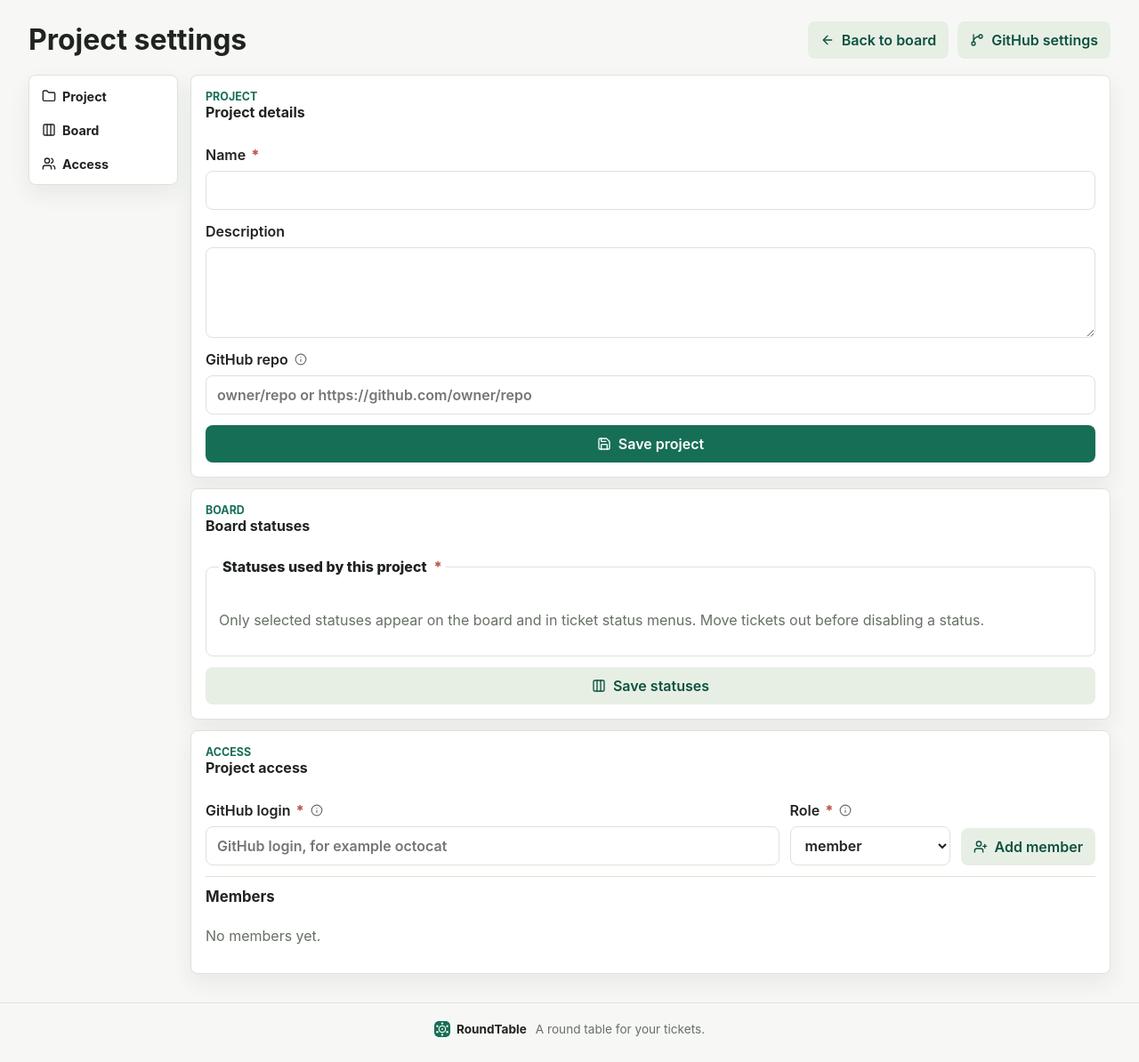
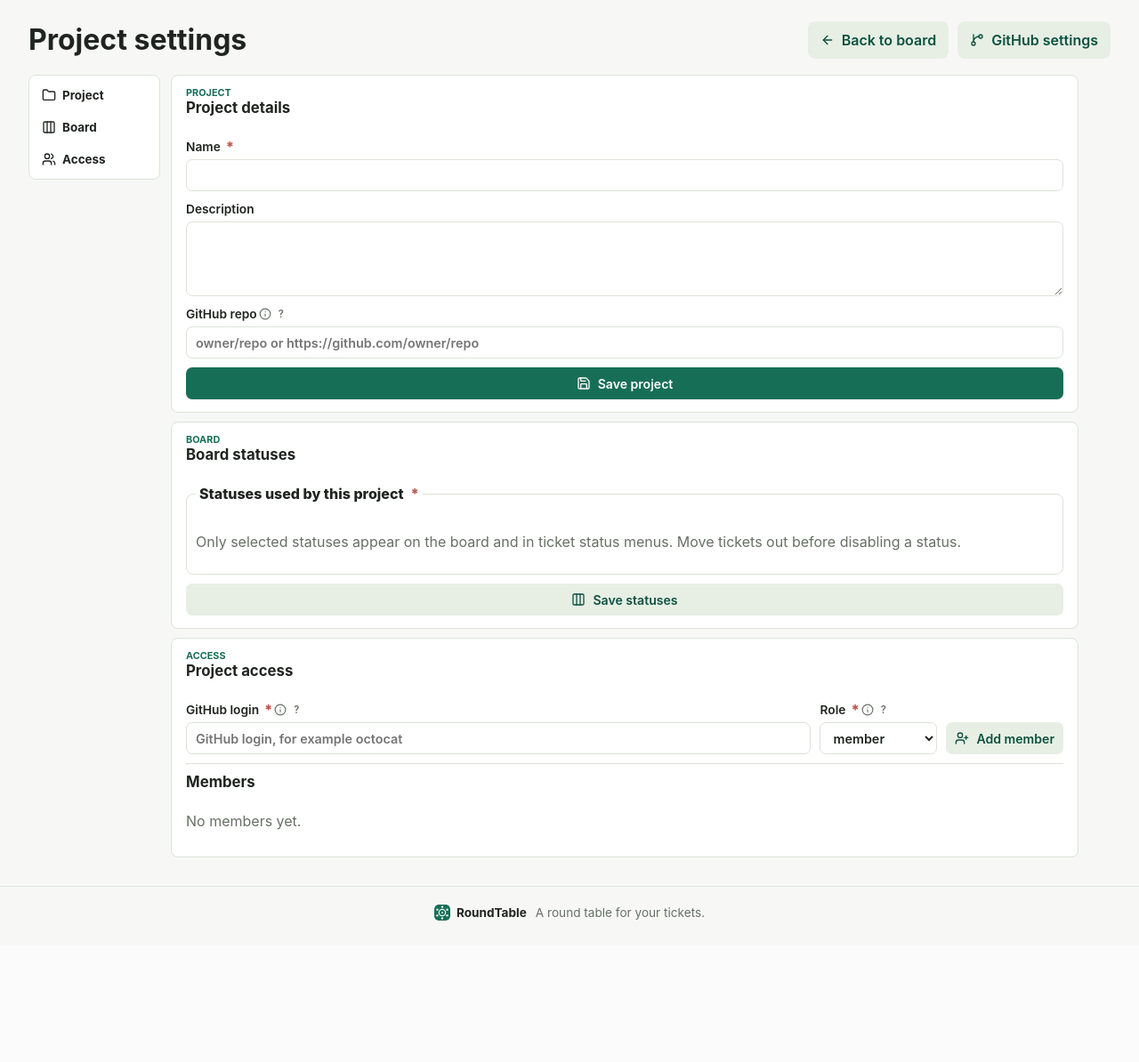
Before and after one commit to q121212/RoundTable, a FastAPI app: template app/templates/project_settings.html in a window 1280 px wide. Shown: the part 64-1258 px from the top of the page at 89% size. After the commit the page ends 1099 px from the top, so only its background shows below. Run offline with FastAPI, Linux system fonts and the light colour scheme; the template is opened without the code that fills it, so the values that code supplies are empty.

Commit message:
Tighten desktop settings density

```diff
--- a/app/static/styles.css
+++ b/app/static/styles.css
@@ -2222,6 +2222,168 @@ a.ticket-key:hover {
   margin-top: 0;
 }
 
+@media (min-width: 901px) {
+  .project-settings-layout {
+    grid-template-columns: 148px minmax(0, 1fr);
+    gap: 12px;
+    max-width: 1180px;
+  }
+
+  .settings-rail {
+    top: 72px;
+    box-shadow: none;
+  }
+
+  .settings-rail a {
+    min-height: 32px;
+    padding: 5px 8px;
+    font-size: 0.84rem;
+  }
+
+  .settings-stack {
+    gap: 10px;
+  }
+
+  .settings-section {
+    gap: 10px;
+    padding: 14px 16px;
+    box-shadow: none;
+  }
+
+  .settings-section .section-heading {
+    gap: 8px;
+  }
+
+  .settings-section .eyebrow {
+    font-size: 0.68rem;
+    line-height: 1.1;
+  }
+
+  .settings-section h2,
+  .settings-subsection h3 {
+    font-size: 1.05rem;
+    line-height: 1.2;
+  }
+
+  .settings-danger-panel h2 {
+    font-size: 1.35rem;
+  }
+
+  .settings-section .stacked-form {
+    gap: 10px;
+  }
+
+  .settings-section .stacked-form label {
+    gap: 4px;
+    font-size: 0.86rem;
+  }
+
+  .settings-section .label-row {
+    min-height: 20px;
+    gap: 6px;
+  }
+
+  .settings-section input,
+  .settings-section select,
+  .settings-section textarea {
+    min-height: 36px;
+    padding: 7px 10px;
+    border-radius: 7px;
+    font-size: 0.9rem;
+  }
+
+  .settings-section textarea {
+    min-height: 74px;
+  }
+
+  .settings-section button,
+  .settings-section .primary,
+  .settings-section .secondary,
+  .settings-section .danger,
+  .settings-section .ghost {
+    min-height: 36px;
+    padding: 7px 10px;
+    border-radius: 7px;
+    font-size: 0.88rem;
+  }
+
+  .settings-section .help-dot {
+    width: 20px;
+    min-width: 20px;
+    min-height: 20px;
+    height: 20px;
+    font-size: 0.7rem;
+  }
+
+  .access-add-form {
+    grid-template-columns: minmax(240px, 1fr) 132px auto;
+    gap: 10px;
+  }
+
+  .settings-subsection {
+    gap: 8px;
+    padding-top: 10px;
+  }
+
+  .status-settings {
+    gap: 8px;
+    padding: 10px;
+  }
+
+  .board-status-settings {
+    padding: 10px;
+  }
+
+  .board-status-settings .status-choice-grid {
+    grid-template-columns: repeat(auto-fit, minmax(116px, 1fr));
+    gap: 6px;
+  }
+
+  .status-choice {
+    min-height: 34px;
+    padding: 6px 8px;
+    border-radius: 7px;
+    font-size: 0.86rem;
+  }
+
+  .member-row {
+    min-height: 44px;
+    padding: 8px 10px;
+    gap: 8px;
+  }
+
+  .member-role-form {
+    gap: 5px;
+  }
+
+  .member-role-form select,
+  .member-role-form .secondary,
+  .member-row .ghost {
+    min-height: 34px;
+  }
+
+  .settings-section .profile-line {
+    gap: 8px;
+    font-size: 0.82rem;
+  }
+
+  .settings-section .avatar-dot {
+    width: 28px;
+    min-width: 28px;
+    height: 28px;
+    min-height: 28px;
+  }
+
+  .settings-danger-panel p {
+    margin-block: 0;
+    font-size: 0.92rem;
+  }
+
+  .settings-danger-panel .danger-confirm-form {
+    max-width: 420px;
+  }
+}
+
 @media (max-width: 900px) {
   .project-settings-layout {
     grid-template-columns: 1fr;
```
